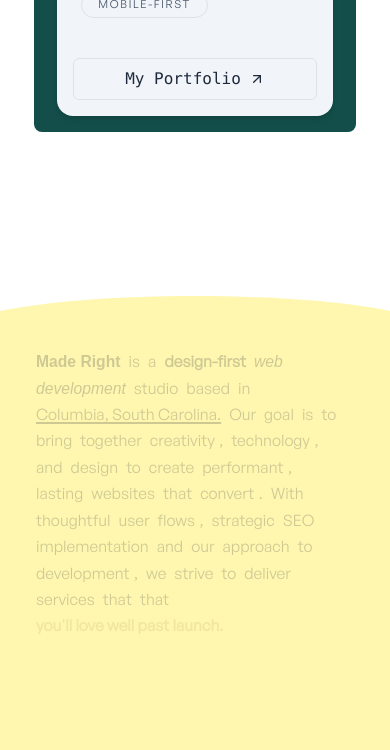
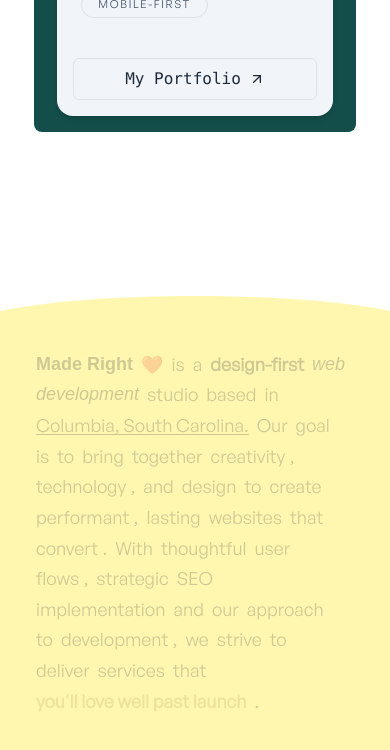
Before and after one commit to alexgoodestudio/maderight.studio, a React (Create React App) app: page / in a window 390 px wide. Shown: the part 3034-3784 px from the top of the page. Built offline with nearby package versions, Linux system fonts and the light colour scheme; a web font is replaced by a local one.

Commit message:
heart emoji to mission

```diff
--- a/src/Components/Mission.js
+++ b/src/Components/Mission.js
@@ -116,7 +116,7 @@ function Mission() {
   }, []);
 
   const text =
-    "Made Right is a <semibold>design-first</semibold> <italic>web development</italic> studio based in <underline>Columbia, South Carolina</underline>. Our goal is to bring together creativity, technology, and design to create performant, lasting websites that convert. With thoughtful user flows, strategic SEO implementation and our approach to development, we strive to deliver services that that <boldyellow>you'll love well past launch</boldyellow>.";
+    "Made Right ❤️ is a <semibold>design-first</semibold> <italic>web development</italic> studio based in <underline>Columbia, South Carolina</underline>. Our goal is to bring together creativity, technology, and design to create performant, lasting websites that convert. With thoughtful user flows, strategic SEO implementation and our approach to development, we strive to deliver services that <boldyellow>you'll love well past launch</boldyellow> .";
 
   return (
     <section className="bg-yellow gs mission-p py-5  text-start px-lg-5 px-4 position-relative">
--- a/src/Components/Style.css
+++ b/src/Components/Style.css
@@ -198,7 +198,7 @@ body {
   color: #FFF7AF;
 }
 .text-dark-yellow{
-  color: #B8A661;
+  color: #A69450;
 }
 
 .bg-blue{
@@ -767,7 +767,7 @@ body {
 /* Underline with offset */
 .mission-body .word.custom-underline {
   text-decoration: underline;
-  text-decoration-thickness: 1.5px;
+  text-decoration-thickness: 1px;
   text-underline-offset: 2px;
   display: inline;
 }
@@ -862,7 +862,7 @@ body {
 /* Mobile adjustments */
 @media (max-width: 767px) {
   .mission-p .mission-body {
-    font-size: 0.98rem;
+    font-size: 1.125rem;
   }
 
   .mission-body .btn-contact {
```
